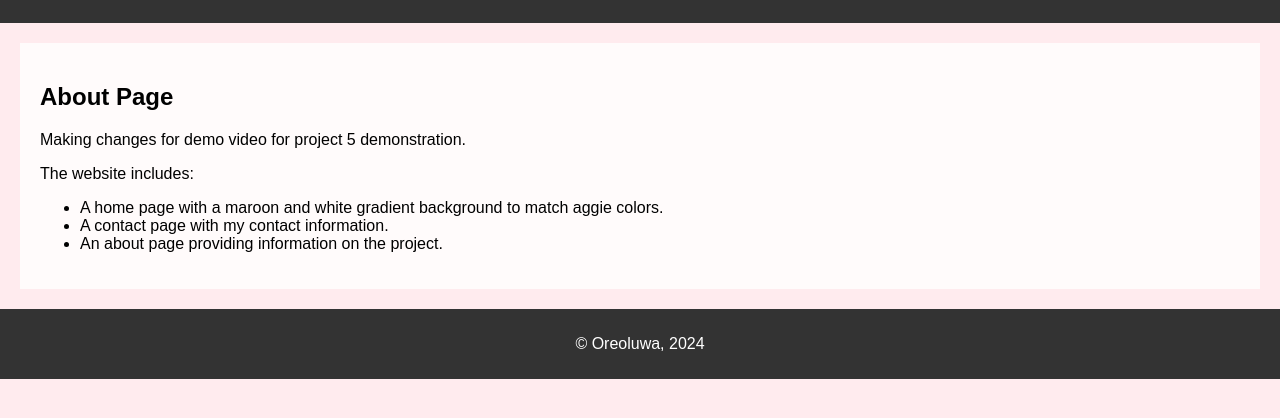
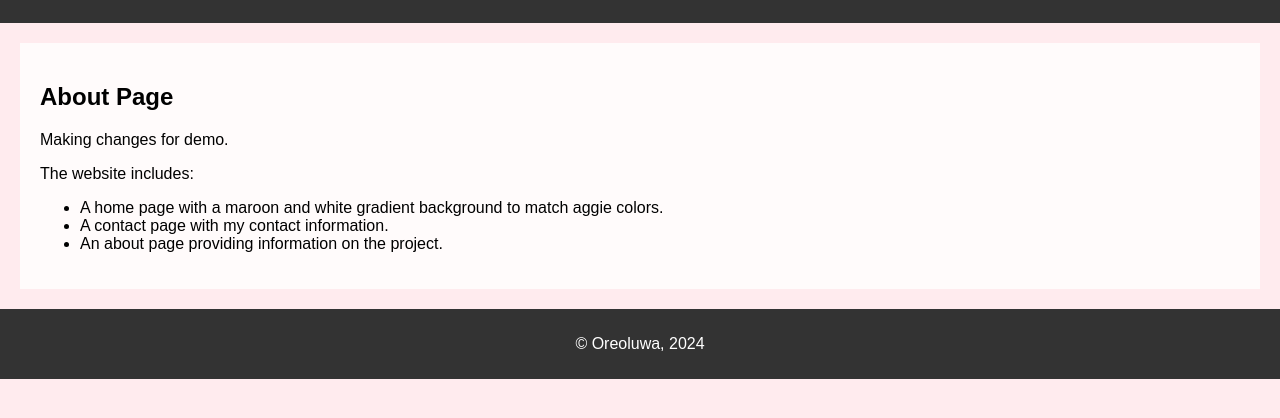
Before and after one commit to oreogunleye24/Project-5-412, a plain HTML site: page about.html in a window 1280 px wide. Shown: the part 84-502 px from the top of the page. Drawn offline with Linux system fonts and the light colour scheme.

Commit message:
Update about.html

```diff
--- a/about.html
+++ b/about.html
@@ -20,7 +20,7 @@
     <main>
       <h2>About Page</h2>
       <p>
-        Making changes for demo video for project 5 demonstration.
+        Making changes for demo.
       </p>
       <p>The website includes:</p>
       <ul>
```
